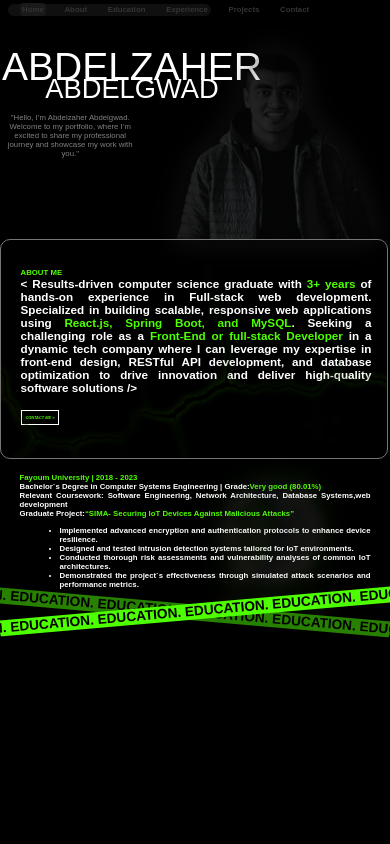
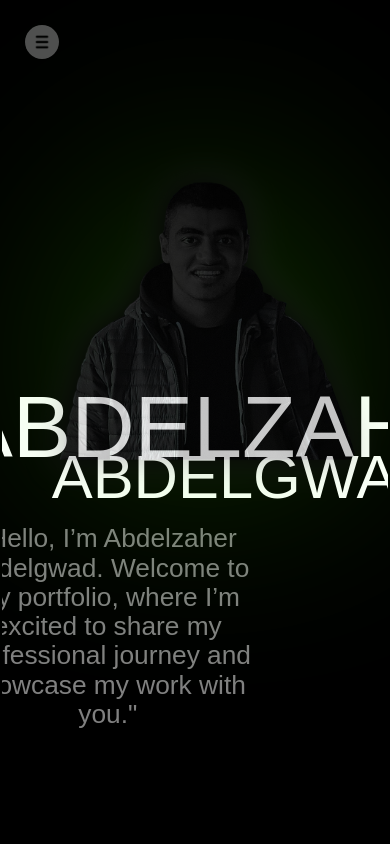
Before and after one commit to AbdelzaherAbdelgwad/Abdelzaher-Portfolio, a React (Vite) app: page / in a window 390 px wide. Shown: the top 844 px of the page. Built offline with nearby package versions, Linux system fonts and the light colour scheme; a web font is replaced by a local one.

Commit message:
add:mobile responsive UI draft

```diff
--- a/src/components/Education/education.css
+++ b/src/components/Education/education.css
@@ -4,6 +4,7 @@
     /* border: 1px solid white; */
     padding: 2vw 0 0 5vw;
     overflow: hidden;
+    caret-color: transparent;
     h2{
         color: white;
         width: 90vw;
@@ -15,6 +16,10 @@
     }
     span{
         color: #4EFF00;
+    }
+    .eduTitleContainer{
+        position: relative;
+        top: -35vw;
     }
 
     .eduTitle_1 {
@@ -32,7 +37,6 @@
         background-color: #4EFF00;
         transform: rotate(-5deg);
         position: relative;
-
         right: 70vw;
     }
 
@@ -44,10 +48,54 @@
     }
     .uniLogo{
         opacity: 10%;
-        position: absolute;
-        top: 120vw;
+        position: relative;
+        top: -25vw;
         left: 50vw;
         width: 40vw;
         height: auto;
         filter: drop-shadow(0 0 0.9rem #4EFF00) blur(.4rem);    }
 }
+@keyframes translate {
+    from{
+        transform: translateX(0vw);
+    }
+    to{
+        transform: translateX(16.2vw);
+
+    }
+}
+.translate {
+    animation: translate 50s linear infinite;
+}
+.translateBackwords {
+    animation: translate 50s linear infinite reverse;
+}
+
+@media screen and (max-width: 1024px) {
+    div#education{
+        height: 100vh;
+    }
+    div#education h2{
+        font-size: 4.5vw;
+        text-align: left;
+    }
+    div#education .eduTitleContainer{
+        scale: 2;
+        top: -35vh;
+    }
+    div#education .uniLogo{
+        width: 45vh;
+        top: -40vh;
+        left: 18vw;
+    }
+ }
+ @media screen and (max-width: 500px) {
+    div#education h2{
+        font-size: 6.5vw;
+        text-align: left;
+    }
+    div#education .eduTitleContainer{
+        scale: 2;
+        top: -45vh;
+    }
+ }
--- a/src/components/Education/education.jsx
+++ b/src/components/Education/education.jsx
@@ -26,13 +26,13 @@ export const Education = () => {
       <img src='images\FayoumUniLogo.png' className='uniLogo'></img>
       <div className='eduTitleContainer'>
         <div className='eduTitle_1'>
-          <h1>
-            <strong>EDUCATION. EDUCATION. EDUCATION. EDUCATION. EDUCATION. EDUCATION.
+          <h1 className='translate'>
+            <strong >EDUCATION. EDUCATION. EDUCATION. EDUCATION. EDUCATION. EDUCATION.
               EDUCATION. EDUCATION. EDUCATION. EDUCATION.</strong>
           </h1>
         </div>
         <div className='eduTitle_2'>
-          <h1>
+          <h1 className='translateBackwords'>
             <strong>EDUCATION. EDUCATION. EDUCATION. EDUCATION. EDUCATION. EDUCATION.
               EDUCATION. EDUCATION. EDUCATION. EDUCATION.</strong>
           </h1>
--- a/src/components/about/about.css
+++ b/src/components/about/about.css
@@ -26,7 +26,7 @@
     span{
         color: #4EFF00;
     }
-    .bgShapes{
+    .bgImage{
         height: 150vw;
         width: var(--width_dim);
         position: relative;
@@ -60,8 +60,39 @@
         scale: 1.1;
     }
 }
-/* @media screen and (max-width: 1400px) {
-    div.bgShapes{
-        display:contents;
+
+
+@media screen and (max-width: 1024px) {
+    div#about{
+        height: 100vh;
     }
-} */
+    div#about .bgImage{
+        rotate: -90deg;
+        top: -35vw;
+    }
+    div#about h1{
+        font-size: 5vw;
+        margin-bottom: 3vw;
+    }
+    div#about p{
+        font-size: 6.5vw;
+    }
+    div#about button{
+        font-size: 3vw;
+        padding: 2vw;
+    }
+ }
+ @media screen and (max-width: 500px) {
+    div#about h1{
+        font-size: 7vw;
+        margin-bottom: 3vw;
+    }
+    div#about p{
+        font-size: 8.5vw;
+        text-align: left;
+    }
+    div#about button{
+        font-size: 4vw;
+        padding: 2vw;
+    }
+ }
--- a/src/components/about/about.jsx
+++ b/src/components/about/about.jsx
@@ -12,7 +12,7 @@ export const About = () => {
         my expertise in front-end design, RESTful API development, and database optimization to drive innovation and deliver
         high-quality software solutions /&gt; </p>
         <button onClick={handleClick}><a>CONTACT ME</a>  &gt;</button>
-        <div className='bgShapes'/>
+        <div className='bgImage'/>
 
     </div>
   )
--- a/src/components/cover/cover.css
+++ b/src/components/cover/cover.css
@@ -16,13 +16,13 @@
         opacity: 50%;
         width: 35vw;
     }
-    .mask {
+    .bgImage {
         pointer-events: none;
         width: 100%;
         height: calc(var(--width_dim)/1.76);
         background-image: url('/Abdelzaher-Portfolio/images/profilePic.png'); /* Path to your mask image */
         background-size: 60vw; /* Cover the div */
-        filter: drop-shadow(-.5vw 0vw 10px #000000) drop-shadow(.5vw 0vw 10px #d3d3d372) drop-shadow(0px -2vw 30000px #4EFF00);
+        filter: drop-shadow(-.5vw 0vw 10px #000000) drop-shadow(.5vw 0vw 10px #d3d3d372) drop-shadow(0px -2vw 20vw #4EFF00);
         background-position: top 2vw left 40vw;
         opacity: 25%;
         background-repeat: no-repeat;
@@ -31,6 +31,7 @@
         top: 20px;
 
     }
+
 
 
 
@@ -45,3 +46,45 @@
         align-self: center;
     }
 }
+@keyframes appear {
+    from{
+        opacity: 0;
+    }
+    to{
+        opacity: .25;
+
+    }
+}
+.appear{
+    animation: appear 3s ease-in-out 1;
+}
+.appear_1{
+    animation: appear 3s  ease-in-out 1 backwards;
+}
+.appear_2{
+    animation: appear 3s 1s ease-in-out 1 backwards;
+}
+@media screen and (max-width: 1024px) {
+    div.coverContainer{
+        height: 100vh;
+    }
+    div.coverGrid{
+        transform: translateX(37.5vw) scale(1.5);
+        height: 130vh;
+    }
+    div.bgImage.appear{
+        top: 22vh;
+        left: -27vw;
+        scale: 1.5;
+    }
+    div.coverGrid p{
+        font-size: 3vw;
+        margin-top: 1vw;
+    }
+
+}
+@media screen and (max-width: 600px) {
+    div.coverGrid div{
+        scale: 1.5;
+    }
+}
--- a/src/components/cover/cover.jsx
+++ b/src/components/cover/cover.jsx
@@ -7,13 +7,13 @@ export const Cover = () => {
     <div className='coverContainer'>
       <div className='coverGrid' >
           <div>
-            <h1 className='fontFam-regular' style={{margin:"0px",fontSize:"10vw",transform: 'translateY(4vw)'}}>ABDELZAHER</h1>
-            <h1 className='fontFam-regular' style={{margin:"0px",fontSize:"7vw"}}>ABDELGWAD</h1>
-            <p className='fontFam-regular'> &quot;Hello, I’m Abdelzaher Abdelgwad. Welcome to my portfolio, where I’m excited to share my professional journey and showcase my work with you.&quot;</p>
+            <h1 className='fontFam-regular appear_1' style={{margin:"0px",fontSize:"10vw",transform: 'translateY(4vw)'}}>ABDELZAHER</h1>
+            <h1 className='fontFam-regular appear_1' style={{margin:"0px",fontSize:"7vw"}}>ABDELGWAD</h1>
+            <p className='fontFam-regular appear_2' > &quot;Hello, I’m Abdelzaher Abdelgwad. Welcome to my portfolio, where I’m excited to share my professional journey and showcase my work with you.&quot;</p>
           </div>
       </div>
 
-        <div className="mask"></div>
+        <div className='bgImage appear'></div>
 
     </div>
   )
--- a/src/components/experience/exp.css
+++ b/src/components/experience/exp.css
@@ -143,3 +143,6 @@
 .rotate {
     animation: rotate 50s linear infinite;
 }
+@media screen and (max-width: 1024px) {
+    /* make it responsive */
+}
--- a/src/components/navBar/navBar.css
+++ b/src/components/navBar/navBar.css
@@ -1,8 +1,8 @@
 .navBar{
-    height: 3vw;
-    width: 50vw;
+    height: 6vh;
+    /* width: 50vw; */
     background-color: rgb(80, 80, 80);
-    margin-top: 1vw;
+    margin-top: 2vh;
     margin-left: 2vw;
     position: fixed;
     border-radius: 50px;
@@ -16,7 +16,7 @@
     h2{
         margin: 1vh;
         cursor: pointer;
-        font-size: 2vw;
+        font-size: 3vh;
     }
     a:hover{
         color: black;
@@ -39,3 +39,95 @@
     border-radius:.1vw;
     padding:.5vw;
 }
+@keyframes animate {
+    from{
+        opacity: 0;
+        top: -2vw;
+    }
+    to{
+        opacity: .2;
+        top:0;
+    }
+}
+
+.animate{
+    animation: animate 2s 1 ease-in-out backwards;
+}
+@media screen and (max-width: 666px) {
+    /* make it responsive */
+    div.navBar{
+        visibility: hidden;
+        /* color: red; */
+    }
+}
+.toggleNavBubble{
+    height: 4vh;
+    width: 4vh;
+    background-color: rgb(80, 80, 80);
+    position: fixed;
+    border-radius: 100%;
+    top: 3vh;
+    left: 3vh;
+    caret-color: transparent;
+    background-image: url("/Abdelzaher-Portfolio/images/navBarIcon.png");
+    background-position: center;
+    background-size: 5vh;
+}
+.toggleNavBubble:hover{
+    cursor: pointer;
+    scale: 1.1;
+    filter: drop-shadow(0px 0px 5px white);
+}
+.navFullBar{
+    height: 100vh;
+    width: 50vw;
+    background-color: #356420;
+    position: fixed;
+    z-index: 1;
+    padding-top: 10vh;
+    h2{
+        margin: 1vh;
+        cursor: pointer;
+        font-size: 6vw;
+    }
+    a:hover{
+        color: black;
+    }
+    a{
+        text-decoration: none;
+        color: white;
+    }
+}
+@keyframes animateNav {
+    from{
+        opacity: 0;
+        left: -100vw;
+
+    }to{
+        opacity: 1;
+        left:0;
+    }
+
+}
+@keyframes animateNavRev {
+    from{
+       opacity: 1;
+        left:0;
+
+    }to{
+        opacity: 0;
+        left: -100vw;
+    }
+
+}
+.animateNav{
+    animation: animateNav 1s ease-in-out 1 ;
+}
+.animateNavReverse{
+    animation: animateNavRev 1s ease-in-out 1 forwards;
+}
+@media screen and (min-width:666px) {
+    div.toggleNavBubble{
+        display: none;
+    }
+}
--- a/src/components/navBar/navBar.jsx
+++ b/src/components/navBar/navBar.jsx
@@ -1,14 +1,20 @@
 import { useState,useEffect } from "react"
 import "./navBar.css"
+import "animate.css/animate.compat.css"
+
 export const NavBar = () => {
   const values = ["Home","About","Education","Experience","Projects","Contact"]
   const [className,setClassName]= useState(["clicked",...Array(6).fill("notClicked")])
+  const [toggleNav,setToggleNav]= useState(false)
+  const [startNav,setStartNav]= useState(false)
 
 
   const handleScroll = () => {
       let newScroll = window.scrollY
 
-      let position = Math.round(newScroll/(window.innerWidth/1.77))
+      // let position = Math.round(newScroll/(window.innerWidth/1.77))
+      let position = Math.round(newScroll/(window.innerHeight))
+
       if(position>3){
         position = position-1
       }
@@ -35,10 +41,14 @@ export const NavBar = () => {
     };
   }, []);
 
-
+  function showNavBar() {
+    setToggleNav(!toggleNav)
+    setStartNav(true)
+  }
 
   return (
-    <div className='navBar fontFam-regular' >
+    <>
+<div className='navBar fontFam-regular animate' >
       {values.map((value,index)=>{
         return (
           <h2 className={className[index]} key={value}>
@@ -46,5 +56,24 @@ export const NavBar = () => {
           </h2>)
       })}
     </div>
+    <div>
+        <div className="toggleNavBubble" onClick={showNavBar}>
+
+        </div>
+
+        {startNav && <div className={toggleNav? "navFullBar animateNav" : "navFullBar animateNavReverse"}>
+          <div className="toggleNavBubble" onClick={showNavBar}/>
+          {values.map((value,index)=>{
+            return (
+              <h2  key={value}>
+                <a href={value === "Home"?'#':'#'+value.toLowerCase()}>{value}</a>
+              </h2>)
+          })}
+
+        </div>}
+    </div>
+    </>
+
+
   )
 }
```
Also changed, not shown: public/images/navBarIcon.png (added).
